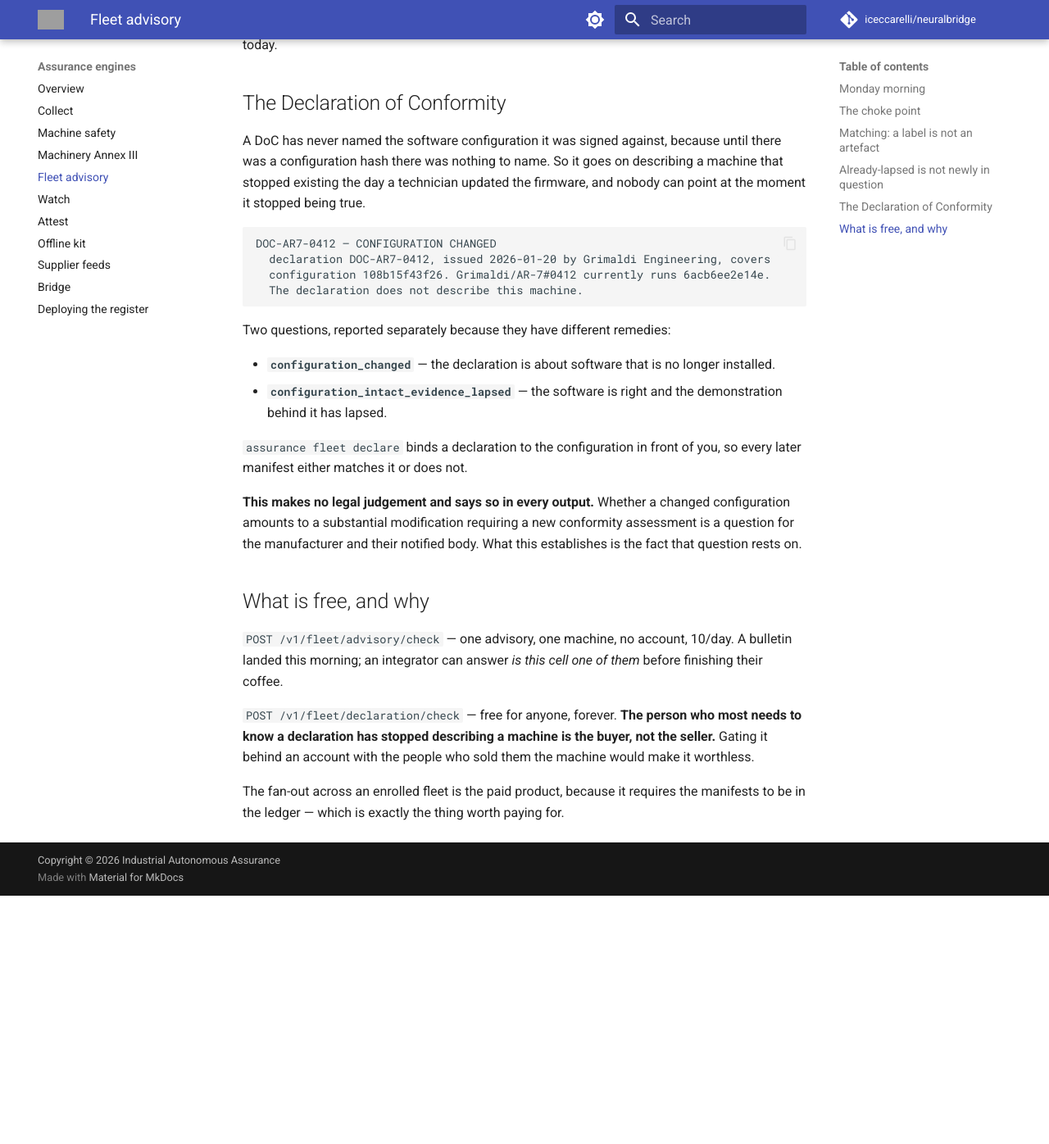
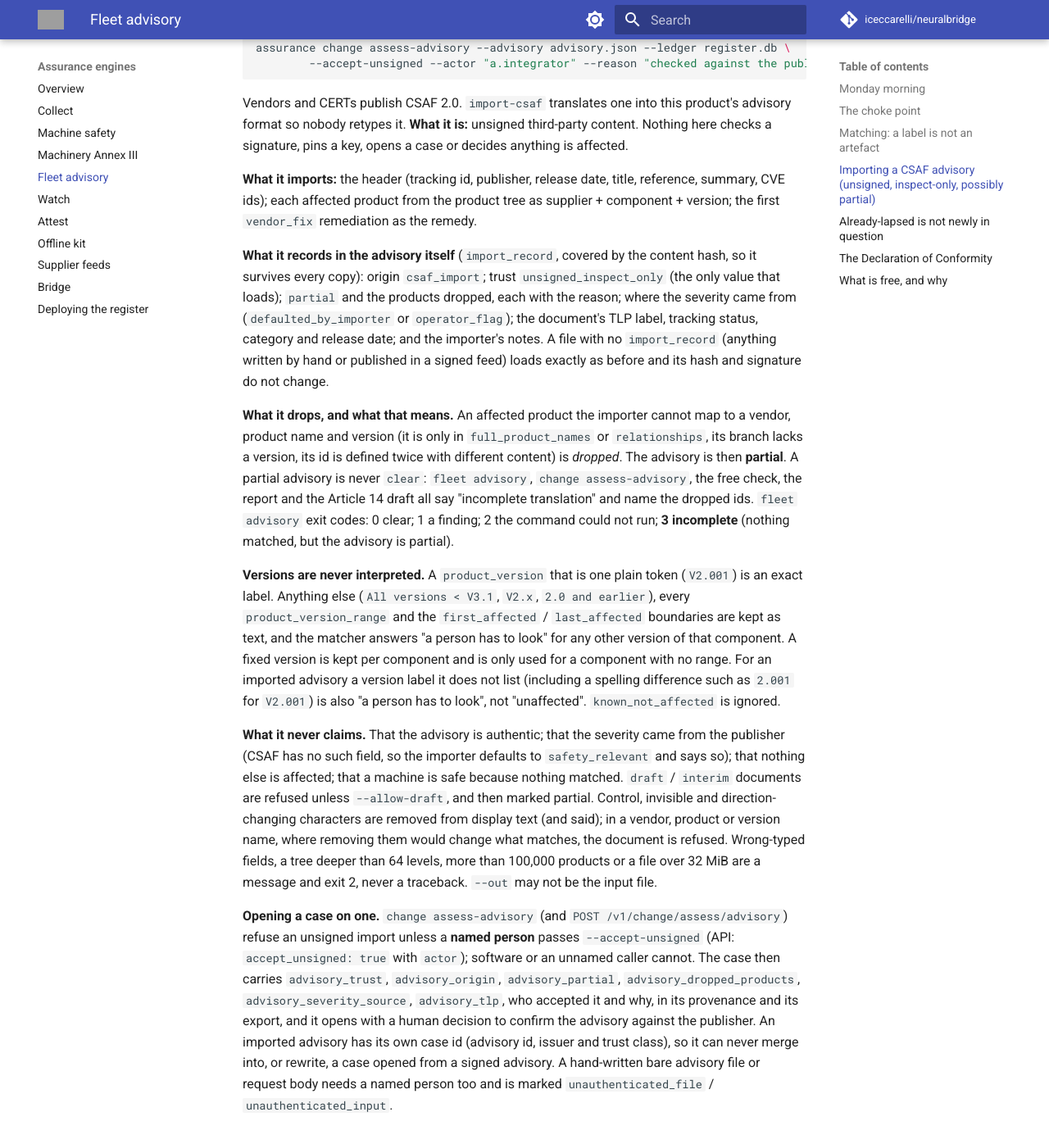
Before and after one commit to iceccarelli/neuralbridge, an MkDocs documentation site: the page built from docs/assurance/fleet.md, in a window 1280 px wide and 1400 px high, scrolled down 2860 px. Shown: the top 1396 px of the window at 82% size. Built offline with MkDocs 1.6.1 and Material for MkDocs 9.7.7, drawn with Linux system fonts in a browser that asks for light colours; comment, search, counter and statistics services are not loaded; before the commit the page ends 3953 px from its top, so only the background shows below that; some of the changed text lies outside the part shown; grey boxes are pictures that could not be loaded.

Commit message:
docs: what the CSAF importer imports, drops and never claims; how to open a case on one
FLEET.md gets a section (unsigned, inspect-only, partial/clear semantics, exit code 3,
limits, how to open a case); CHANGE.md documents the named-person rule and the override;
docs/claims-registry.md gets a row naming the enforcing code and tests; HANDOFF.md no
longer says an untrusted advisory opens no case for every surface (true of the watch
runner only).

Co-Authored-By: Claude Sonnet 5.5 <noreply@anthropic.com>
Claude-Session: https://claude.ai/code/session_01GG4jcZfgRmfZFcG24PMZKf

````diff
--- a/deploy/assurance/FLEET.md
+++ b/deploy/assurance/FLEET.md
@@ -115,6 +115,70 @@ them as if they were is how a cell gets cleared that should have been stopped,
 and an advisory that means "everything before 3.9" can enumerate the versions it
 means.
 
+## Importing a CSAF advisory (unsigned, inspect-only, possibly partial)
+
+```bash
+assurance fleet import-csaf vendor-advisory.json --out advisory.json
+assurance fleet advisory advisory.json --ledger register.db        # inspect
+assurance change assess-advisory --advisory advisory.json --ledger register.db \
+        --accept-unsigned --actor "a.integrator" --reason "checked against the publisher's page"
+```
+
+Vendors and CERTs publish CSAF 2.0. `import-csaf` translates one into this product's
+advisory format so nobody retypes it. **What it is:** unsigned third-party content. Nothing
+here checks a signature, pins a key, opens a case or decides anything is affected.
+
+**What it imports:** the header (tracking id, publisher, release date, title, reference,
+summary, CVE ids); each affected product from the product tree as supplier + component +
+version; the first `vendor_fix` remediation as the remedy.
+
+**What it records in the advisory itself** (`import_record`, covered by the content hash, so
+it survives every copy): origin `csaf_import`; trust `unsigned_inspect_only` (the only value
+that loads); `partial` and the products dropped, each with the reason; where the severity came
+from (`defaulted_by_importer` or `operator_flag`); the document's TLP label, tracking status,
+category and release date; and the importer's notes. A file with no `import_record` (anything
+written by hand or published in a signed feed) loads exactly as before and its hash and
+signature do not change.
+
+**What it drops, and what that means.** An affected product the importer cannot map to a
+vendor, product name and version (it is only in `full_product_names` or `relationships`, its
+branch lacks a version, its id is defined twice with different content) is *dropped*. The
+advisory is then **partial**. A partial advisory is never `clear`: `fleet advisory`,
+`change assess-advisory`, the free check, the report and the Article 14 draft all say
+"incomplete translation" and name the dropped ids. `fleet advisory` exit codes: 0 clear;
+1 a finding; 2 the command could not run; **3 incomplete** (nothing matched, but the
+advisory is partial).
+
+**Versions are never interpreted.** A `product_version` that is one plain token (`V2.001`)
+is an exact label. Anything else (`All versions < V3.1`, `V2.x`, `2.0 and earlier`), every
+`product_version_range` and the `first_affected` / `last_affected` boundaries are kept as
+text, and the matcher answers "a person has to look" for any other version of that component.
+A fixed version is kept per component and is only used for a component with no range. For an
+imported advisory a version label it does not list (including a spelling difference such as
+`2.001` for `V2.001`) is also "a person has to look", not "unaffected". `known_not_affected`
+is ignored.
+
+**What it never claims.** That the advisory is authentic; that the severity came from the
+publisher (CSAF has no such field, so the importer defaults to `safety_relevant` and says
+so); that nothing else is affected; that a machine is safe because nothing matched.
+`draft` / `interim` documents are refused unless `--allow-draft`, and then marked partial.
+Control, invisible and direction-changing characters are removed from display text (and
+said); in a vendor, product or version name, where removing them would change what matches,
+the document is refused. Wrong-typed fields, a tree deeper than 64 levels, more than 100,000
+products or a file over 32 MiB are a message and exit 2, never a traceback. `--out` may not
+be the input file.
+
+**Opening a case on one.** `change assess-advisory` (and `POST /v1/change/assess/advisory`)
+refuse an unsigned import unless a **named person** passes `--accept-unsigned` (API:
+`accept_unsigned: true` with `actor`); software or an unnamed caller cannot. The case then
+carries `advisory_trust`, `advisory_origin`, `advisory_partial`, `advisory_dropped_products`,
+`advisory_severity_source`, `advisory_tlp`, who accepted it and why, in its provenance and
+its export, and it opens with a human decision to confirm the advisory against the
+publisher. An imported advisory has its own case id (advisory id, issuer and trust class), so
+it can never merge into, or rewrite, a case opened from a signed advisory. A hand-written bare
+advisory file or request body needs a named person too and is marked
+`unauthenticated_file` / `unauthenticated_input`.
+
 ## Already-lapsed is not newly in question
 
 A machine whose coverage was already `stale` is reported and is **not** counted
````
Also changed, not shown: deploy/assurance/CHANGE.md (+22 -2 lines), docs/claims-registry.md (+1 -0 lines).
